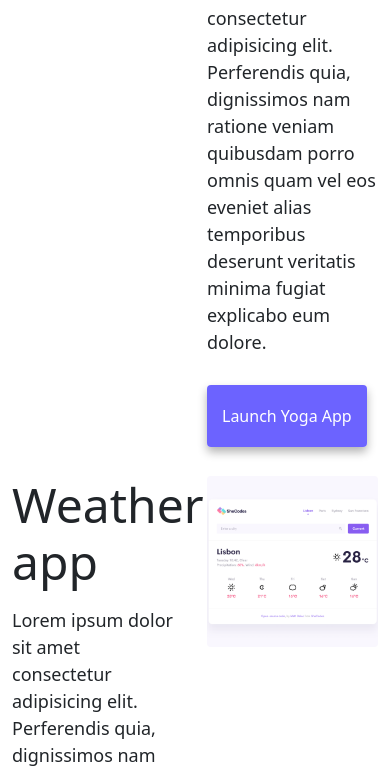
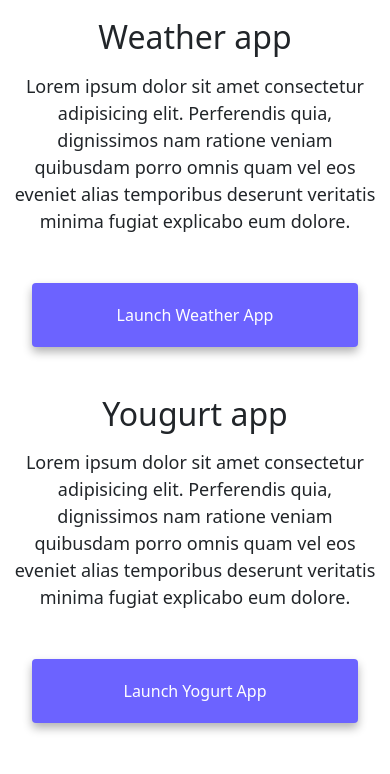
Before and after one commit to ArchiGen/multi-page-beginner, a website: page index.html in a window 390 px wide. Shown: the part 820-1594 px from the top of the page. Drawn offline with nearby package versions, Linux system fonts and the light colour scheme.

Commit message:
Responsive and SEO optimisation

```diff
--- a/index.html
+++ b/index.html
@@ -65,7 +65,7 @@
     </div>
     <div class="container">
       <div class="row">
-        <div class="col-6">
+        <div class="col-6 small-device-none">
           <img
             src="images/yoga.png"
             class="img-fluid rounded"
@@ -81,7 +81,10 @@
             explicabo eum dolore.
           </p>
           <div class="mt-5">
-            <a href="#" class="primary-link" title="yoga project launch"
+            <a
+              href="#"
+              class="primary-link project-link"
+              title="yoga project launch"
               >Launch Yoga App</a
             >
           </div>
@@ -97,29 +100,32 @@
             explicabo eum dolore.
           </p>
           <div class="mt-5">
-            <a href="#" class="primary-link" title="weather project launch"
+            <a
+              href="#"
+              class="primary-link project-link"
+              title="weather project launch"
               >Launch Weather App</a
             >
           </div>
         </div>
-        <div class="col-6">
+        <div class="col-6 small-device-none">
           <img
             src="images/weather.png"
-            class="img-fluid rounded"
+            class="img-fluid rounded small-device-photo"
             alt="weather project"
           />
         </div>
       </div>
       <div class="row mt-5">
-        <div class="col-6">
+        <div class="col-6 small-device-none">
           <img
             src="images/yogurt.png"
-            class="img-fluid rounded"
+            class="img-fluid rounded small-device-photo"
             alt="yougurt project"
           />
         </div>
         <div class="col-6">
-          <h2 class="mb-3">Yogurt app</h2>
+          <h2 class="mb-3">Yougurt app</h2>
           <p>
             Lorem ipsum dolor sit amet consectetur adipisicing elit. Perferendis
             quia, dignissimos nam ratione veniam quibusdam porro omnis quam vel
@@ -127,7 +133,10 @@
             explicabo eum dolore.
           </p>
           <div class="mt-5">
-            <a href="#" class="primary-link" title="yogurt project launch"
+            <a
+              href="#"
+              class="primary-link project-link"
+              title="yogurt project launch"
               >Launch Yogurt App</a
             >
           </div>
--- a/style.css
+++ b/style.css
@@ -4,16 +4,49 @@
   --box-shadow: 0 5px 10px rgba(0, 0, 0, 0.3);
 }
 
-body {
-  margin-top: 100px;
+@media (max-width: 576px) {
+  .project-link {
+    display: block;
+    text-align: center;
+    margin: 0 20px;
   }
 
-h1,
-h2,
-h3 {
-  margin: 0;
+  .small-device-none {
+    display: none;
   }
 
+  .col-6 {
+    width: 100%;
+  }
+
+  .row {
+    display: flex;
+    justify-content: center;
+  }
+
+  h1 {
+    font-size: 48px;
+    line-height: 1.5;
+  }
+
+  h2 {
+    text-align: center;
+    font-size: 32px;
+  }
+
+  h3 {
+    font-size: 24px;
+    opacity: 0.7;
+    padding-left: 10px;
+    padding-right: 10px;
+  }
+
+  p {
+    text-align: center;
+  }
+}
+
+@media (min-width: 576px) {
   h1 {
     font-size: 96px;
   }
@@ -25,6 +58,17 @@ h2 {
   h3 {
     font-size: 24px;
     opacity: 0.7;
+  }
+}
+
+body {
+  margin: 100px 0;
+}
+
+h1,
+h2,
+h3 {
+  margin: 0;
 }
 
 p {
@@ -43,8 +87,8 @@ p {
 }
 
 .primary-link {
+  padding: 20px 15px;
   border-radius: 4px;
-  padding: 20px 15px;
   text-decoration: none;
   text-transform: capitalize;
   background: var(--primary-color);
@@ -67,10 +111,6 @@ p {
   display: block;
 }
 
-.about-paragraphs {
-  margin: 30px 0;
-}
-
 .about-paragraphs p {
   margin: 10px;
 }
@@ -79,7 +119,7 @@ p {
   display: flex;
   justify-content: center;
   color: var(--primary-color);
-  font-size: 28px;
+  font-size: 24px;
   text-decoration: none;
 }
 
```
Also changed, not shown: about.html (+5 -4 lines). Lines whose indentation alone changed are shown as unchanged.
